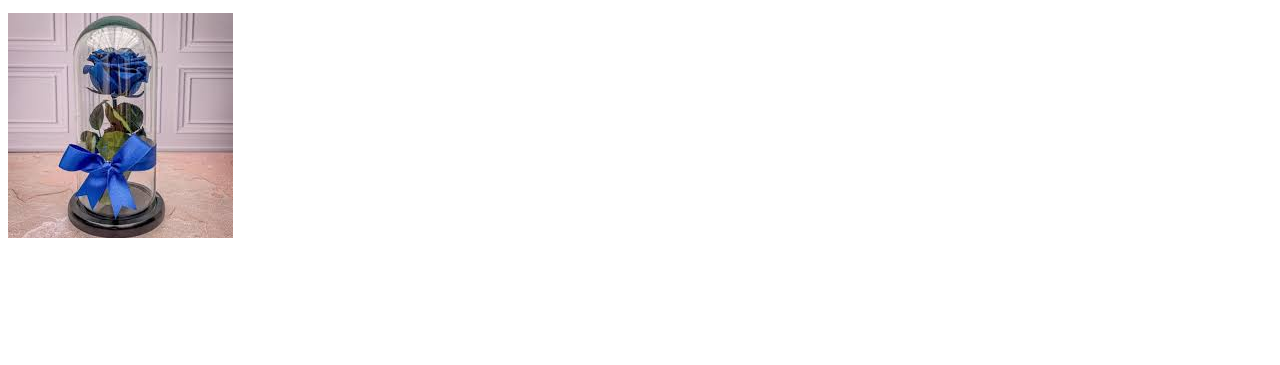
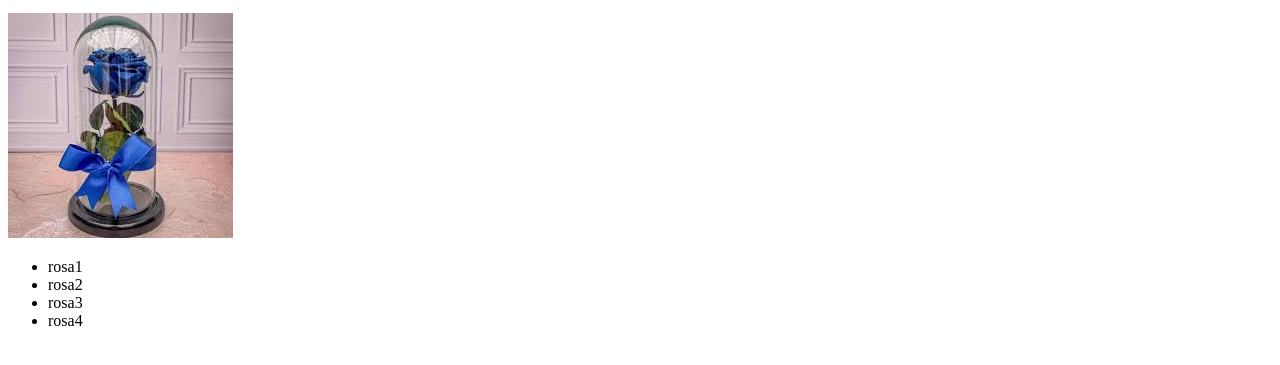
Before and after one commit to Darcy0608/Proyecto-ADSO_01, a plain HTML site: page index.html in a window 1280 px wide. Shown: the part 119-484 px from the top of the page. Drawn offline with Linux system fonts and the light colour scheme.

Commit message:
mofifi- index -viñetadesor

```diff
--- a/index.html
+++ b/index.html
@@ -9,5 +9,11 @@
  <h1>Rama Maestra</h1>
  <p>Lorem ipsum, dolor sit amet consectetur adipisicing elit. Est alias error impedit, rem similique culpa dicta facere ex porro unde aut dolores voluptas dolorem vero! Perspiciatis aliquid minus provident vero.</p>
  <img src="imagen/Rosa 1.jpg" alt="">
+ <ul>
+    <li>rosa1</li>
+    <li>rosa2</li>
+    <li>rosa3</li>
+    <li>rosa4</li>
+ </ul>
 </body>
 </html>
```
